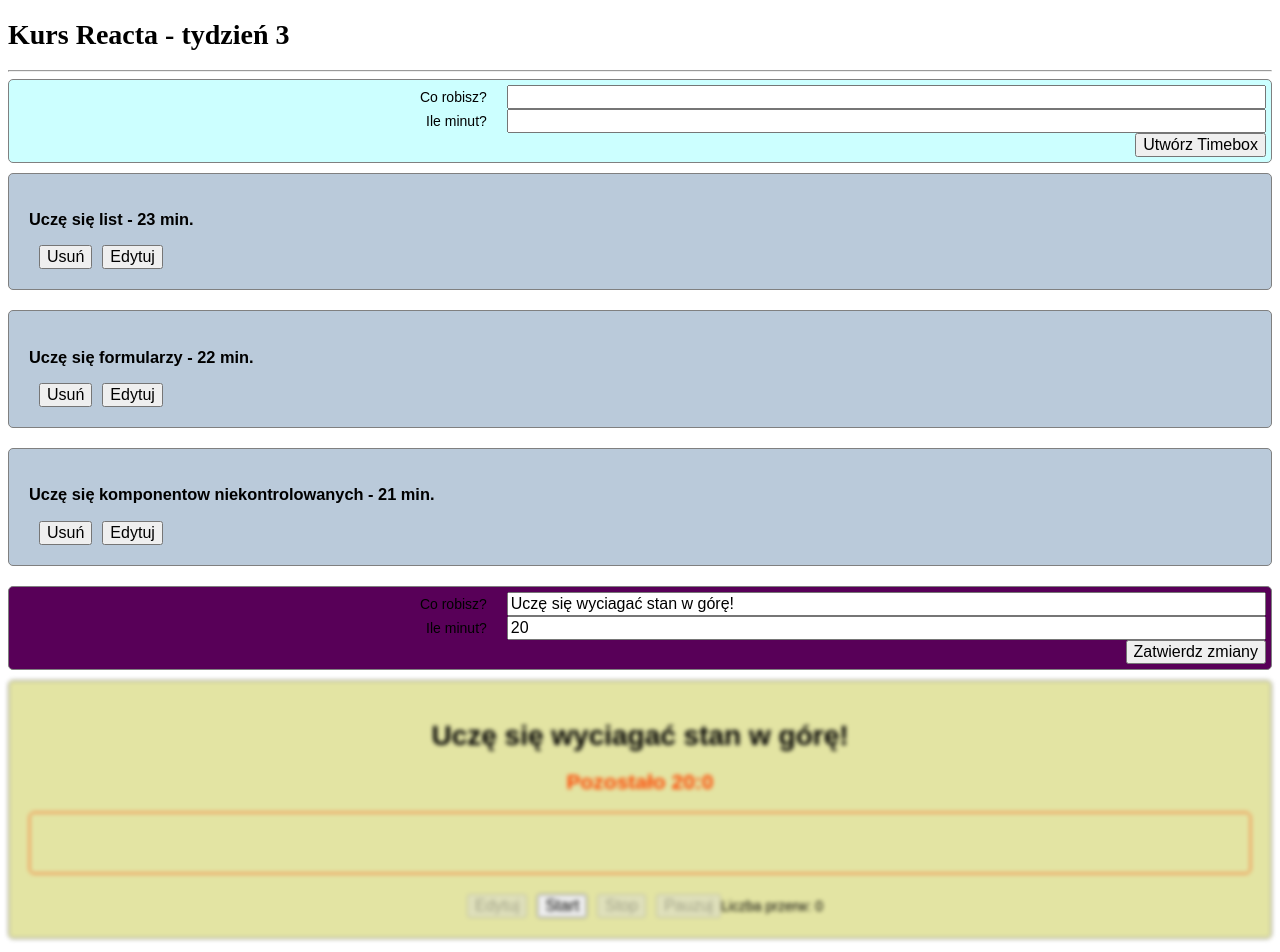
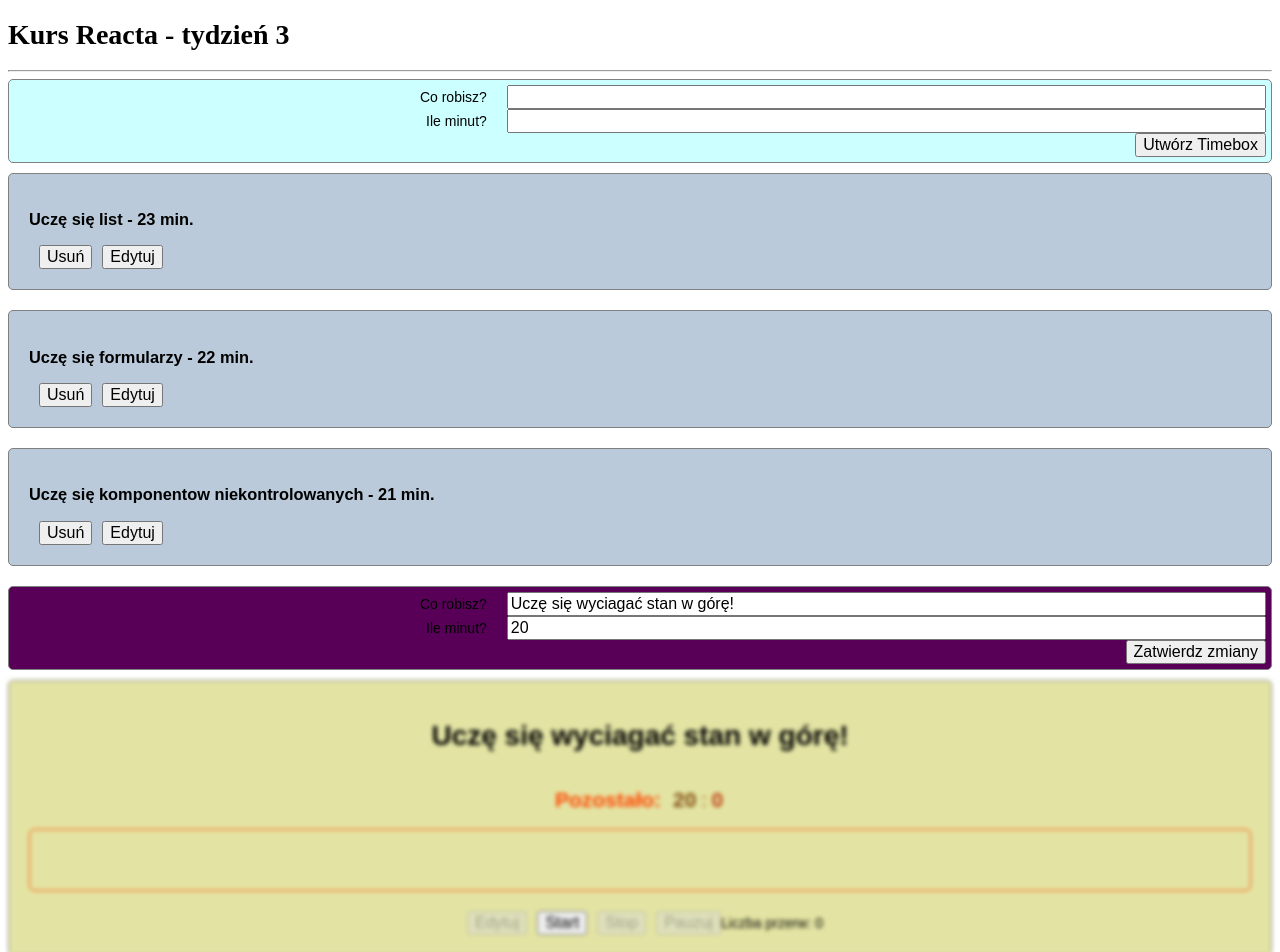
Before and after one commit to MagPtak/React-course-basic, a React (Create React App) app in the folder timeboxing_app/: page / in a window 1280 px wide. Shown: the top 952 px of the page. Built offline with nearby package versions, Linux system fonts and the light colour scheme.

Commit message:
add homework - add BEM modifier to ProgressBar and Clock components

```diff
--- a/timeboxing_app/src/components/Clock.js
+++ b/timeboxing_app/src/components/Clock.js
@@ -3,7 +3,10 @@ import React from "react";
 function Clock({ className = "", minutes = 20, seconds = 48 }) {
   return (
     <h2 className={"Clock " + className}>
-      Pozostało {minutes}:{seconds}{" "}
+      <div className="clock__left">Pozostało: </div>
+      <div className="clock__minutes">{minutes}</div>
+      <div className="clock__separator">:</div>
+      <div className="clock__seconds">{seconds}</div>
     </h2>
   );
 }
--- a/timeboxing_app/src/components/ProgressBar.js
+++ b/timeboxing_app/src/components/ProgressBar.js
@@ -2,8 +2,11 @@ import React from "react";
 
 function ProgressBar({ className = "", percent = 33 }) {
   return (
-    <div className={"progress progress--big progress--color-red" + className}>
-      <div className="progress__bar" style={{ width: `${percent}%` }}></div>
+    <div className={"progress progress--big progress--color--red" + className}>
+      <div
+        className="progress__bar progress__bar--green"
+        style={{ width: `${percent}%` }}
+      ></div>
     </div>
   );
 }
--- a/timeboxing_app/src/styles/components.scss
+++ b/timeboxing_app/src/styles/components.scss
@@ -51,7 +51,28 @@ button {
 }
 .Clock {
   color: orangered;
+  display: inline-flex;
 }
+
+.clock__left {
+  margin-right: 10px;
+}
+
+.clock__minutes {
+  color: rgb(126, 74, 14);
+  margin: 0 2px 0 2px;
+}
+
+.clock__separator {
+  color: rgb(189, 154, 79);
+  margin: 0 2px 0 2px;
+}
+
+.clock__seconds {
+  color: rgb(192, 60, 20);
+  margin: 0 2px 0 2px;
+}
+
 .progress {
   border: 1px solid black;
   border-radius: 5px;
@@ -66,15 +87,18 @@ button {
   height: 50px;
 }
 
-.progress--color-red {
+.progress--color--red {
   border-color: orangered;
 }
 
 .progress__bar {
   height: 100%;
-  background-color: black;
+}
+
+.progress__bar--green {
+  background-color: green;
 }
 
 .progress--color-red .progress__bar {
-  background-color: orangered;
+  background-color: pink;
 }
```
